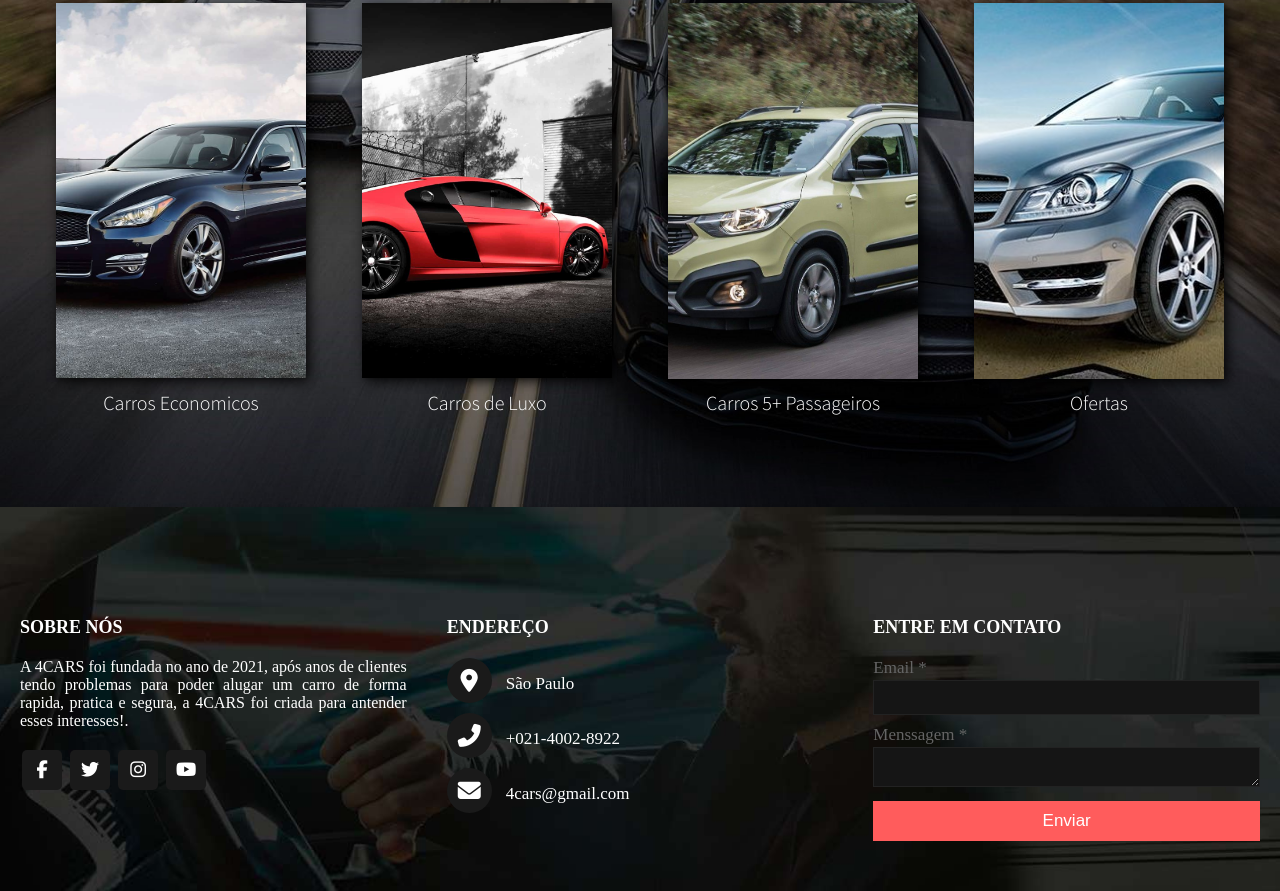
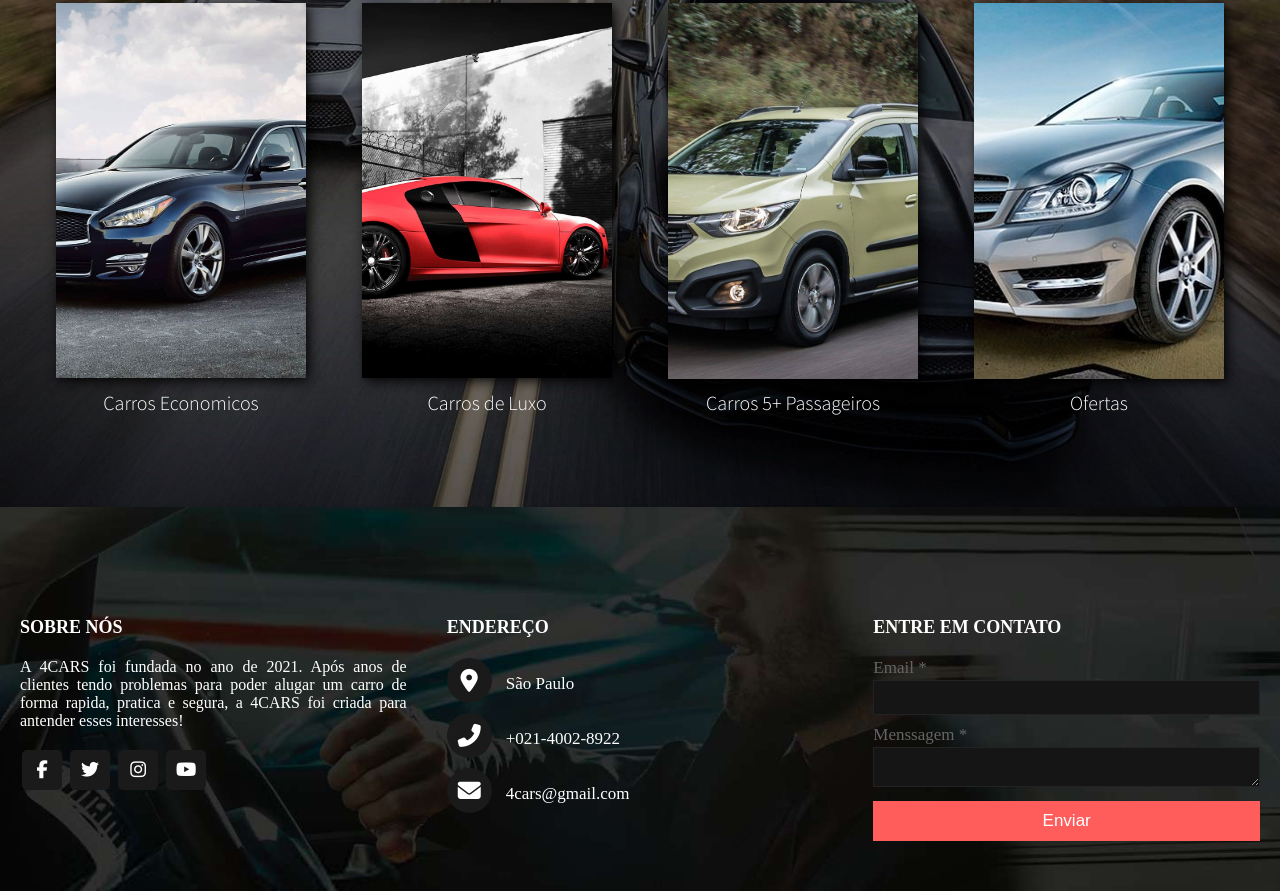
Before and after one commit to niknome/LojaCars, a plain HTML site: page 4CarsAluguel/4cars/index.html in a window 1280 px wide. Shown: the part 1193-2084 px from the top of the page. Drawn offline with Linux system fonts and the light colour scheme.

Commit message:
Projeto 4CarsRentCar

```diff
--- a/4CarsAluguel/4cars/index.html
+++ b/4CarsAluguel/4cars/index.html
@@ -108,8 +108,8 @@
             <div class="left box">
                 <h2>Sobre nós</h2>
                 <div class="content">
-                    <p>A 4CARS foi fundada no ano de 2021, após anos de clientes tendo problemas para poder alugar um
-                        carro de forma rapida, pratica e segura, a 4CARS foi criada para antender esses interesses!.</p>
+                    <p>A 4CARS foi fundada no ano de 2021. Após anos de clientes tendo problemas para poder alugar um
+                        carro de forma rapida, pratica e segura, a 4CARS foi criada para antender esses interesses!</p>
                     <div class="social">
                         <a href="#"><span class="fab fa-facebook-f"></span></a>
                         <a href="#"><span class="fab fa-twitter"></span></a>
```
